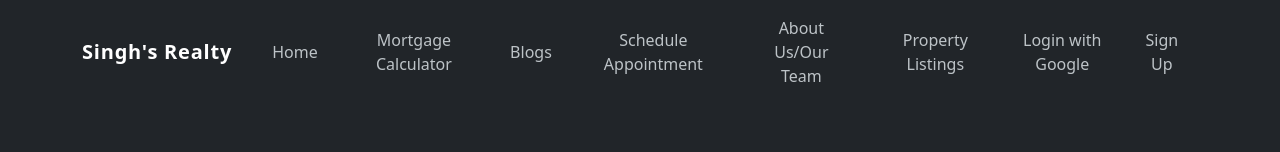
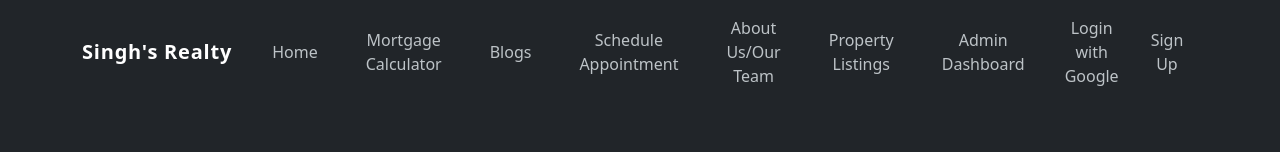
Before and after one commit to bramjot14/Real-Estate, a React (Create React App) app in the folder client/: page / in a window 1280 px wide. Shown: the top 152 px of the page. Built offline with nearby package versions, Linux system fonts and the light colour scheme; no server answers.

Commit message:
Update Navbar.js

```diff
--- a/client/src/components/Navbar.js
+++ b/client/src/components/Navbar.js
@@ -23,6 +23,7 @@ const NavigationBar = ({ user, setUser }) => {
             <Nav.Link as={Link} to="/schedule">Schedule Appointment</Nav.Link>
             <Nav.Link as={Link} to="/about">About Us/Our Team</Nav.Link>
             <Nav.Link as={Link} to="/property-listings">Property Listings</Nav.Link>
+            <Nav.Link as={Link} to="/admin/dashboard" className="nav-link-custom">Admin Dashboard</Nav.Link>
           </Nav>
 
           {/* Right-aligned user-related links */}
```
